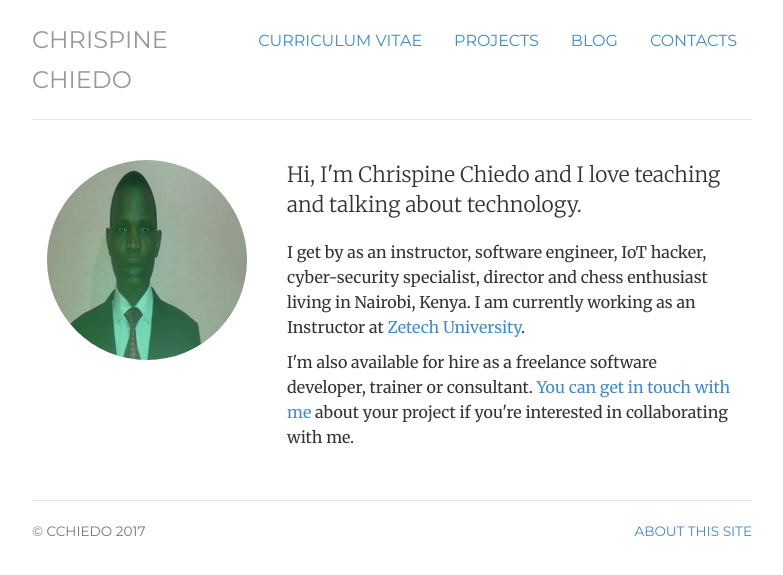
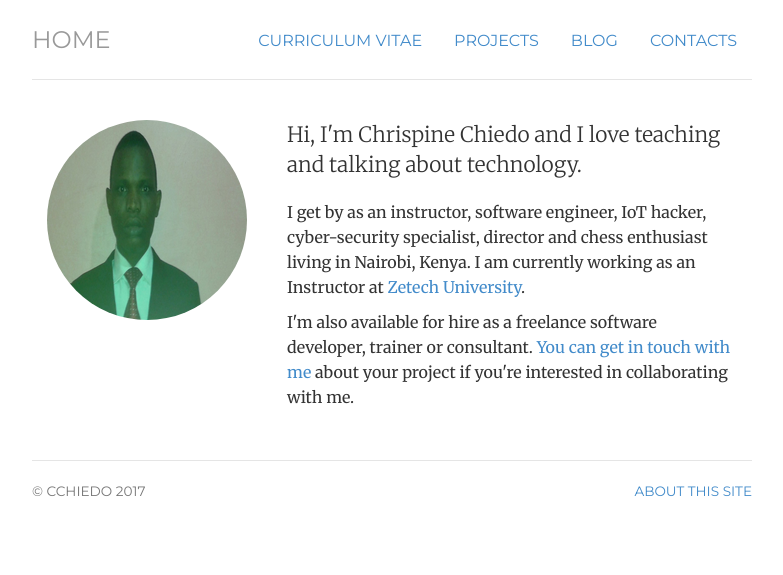
Before and after one commit to theafricanengineer/theafricanengineer.github.io, a Jekyll site: the page built from index.html, in a window 1280 px wide. Shown: the top 575 px of the page, without its empty margins (248-1031 px from the left). Built offline with Jekyll 4.4.1, drawn with Linux system fonts in a browser that asks for light colours.

Commit message:
modify _includes/header.html file

```diff
--- a/_includes/header.html
+++ b/_includes/header.html
@@ -5,5 +5,5 @@
 		<li class="{{ page.notes }}"><a href="/notes" title="Notes">Blog</a></li>
 		<li class="{{ page.contact }}"><a href="/contact" title="Contact">Contacts</a></li>
 	</ul>
-	<h3 class="text-muted"><a href="/">Chrispine Chiedo</a></h3>
+	<h3 class="text-muted"><a href="/">Home</a></h3>
 </div> <!-- /header -->
```
